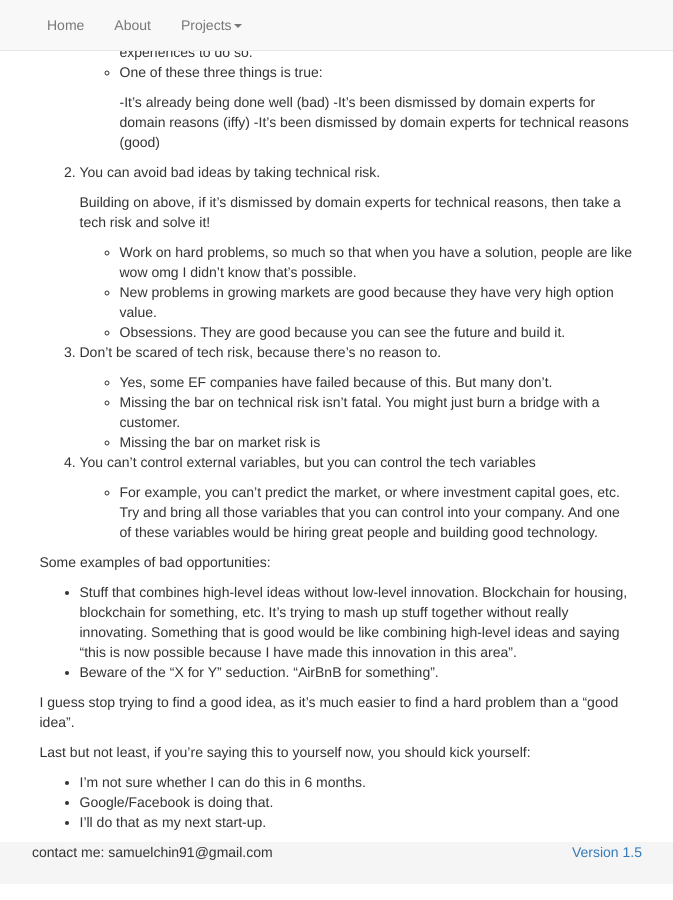
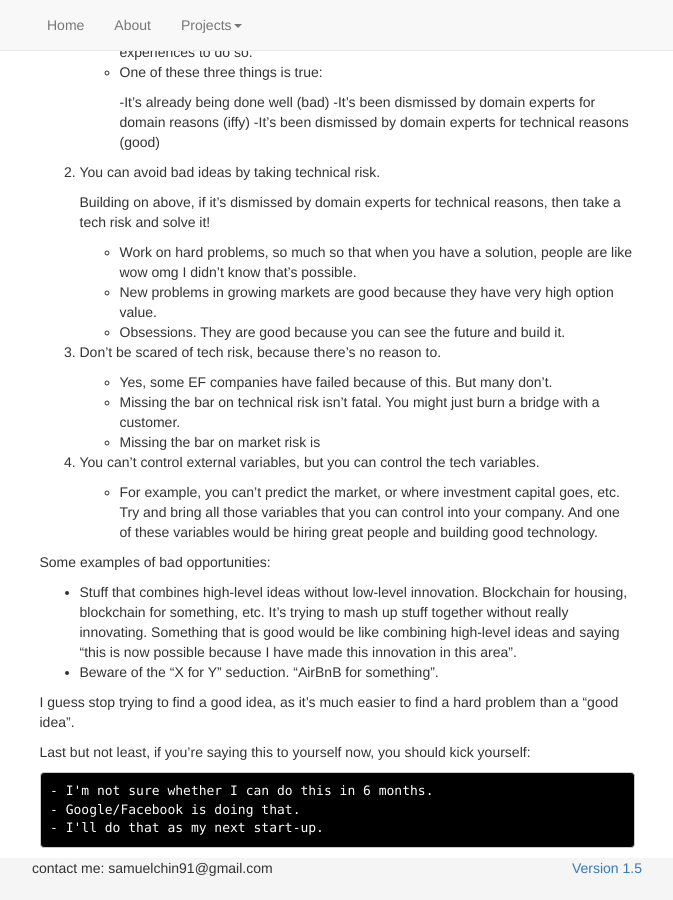
Before and after one commit to sspeng/jkschin.github.io, a Jekyll site: the page built from _posts/2016-08-19-TGEF-5.md, in a window 1280 px wide and 900 px high, scrolled down 2028 px. Shown: the whole window, without its empty margins (303-976 px from the left). Built offline with Jekyll 4.4.1, drawn with Linux system fonts in a browser that asks for light colours; nearby versions of some CDN libraries.

```diff
--- a/_posts/2016-08-19-TGEF-5.md
+++ b/_posts/2016-08-19-TGEF-5.md
@@ -103,7 +103,7 @@ On to the second part. Why take more tech risk?
 	- Missing the bar on technical risk isn't fatal. You might just burn a bridge with a customer.
 	- Missing the bar on market risk is
 
-4. You can't control external variables, but you can control the tech variables
+4. You can't control external variables, but you can control the tech variables.
 
 	- For example, you can't predict the market, or where investment capital goes, etc. Try and bring all those variables that you can control into your company. And one of these variables would be hiring great people and building good technology.
 
@@ -115,6 +115,7 @@ Some examples of bad opportunities:
 I guess stop trying to find a good idea, as it's much easier to find a hard problem than a "good idea".
 
 Last but not least, if you're saying this to yourself now, you should kick yourself:
-- I'm not sure whether I can do this in 6 months.
-- Google/Facebook is doing that.
-- I'll do that as my next start-up.
+
+	- I'm not sure whether I can do this in 6 months.
+	- Google/Facebook is doing that.
+	- I'll do that as my next start-up.
```
